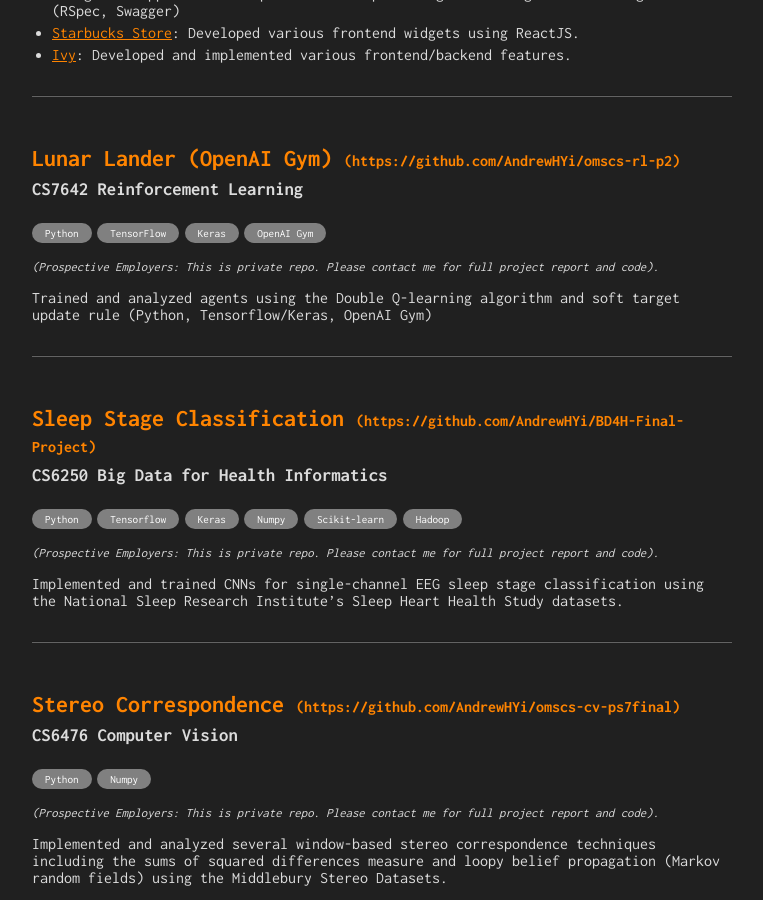
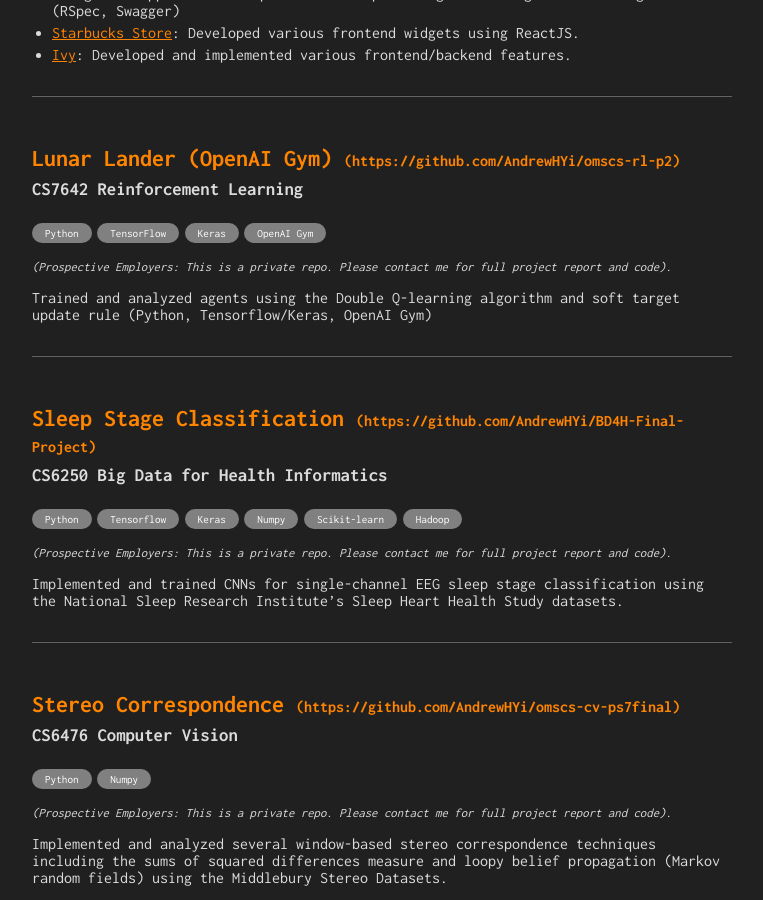
Before and after one commit to AndrewHYi/andrewhyi.github.io, a Jekyll site: the page built from projects.md, in a window 1280 px wide and 900 px high, scrolled down 1201 px. Shown: the whole window, without its empty margins (258-1021 px from the left). Built offline with Jekyll 4.4.1, drawn with Linux system fonts in a browser that asks for light colours.

```diff
--- a/_data/projects.yml
+++ b/_data/projects.yml
@@ -78,7 +78,7 @@ bookmarking, website scraping, price tracking and budgeting (Ruby on Rails, Angu
 - name: Lunar Lander (OpenAI Gym)
   link: https://github.com/AndrewHYi/omscs-rl-p2
   position: CS7642 Reinforcement Learning
-  blurb: "(Prospective Employers: This is private repo. Please contact me for full project report and code)."
+  blurb: "(Prospective Employers: This is a private repo. Please contact me for full project report and code)."
   description: "Trained and analyzed agents using the Double Q-learning algorithm and soft target update rule (Python, Tensorflow/Keras, OpenAI Gym)"
   skills:
     - Python
@@ -93,7 +93,7 @@ bookmarking, website scraping, price tracking and budgeting (Ruby on Rails, Angu
 - name: Sleep Stage Classification
   link: https://github.com/AndrewHYi/BD4H-Final-Project
   position: CS6250 Big Data for Health Informatics
-  blurb: "(Prospective Employers: This is private repo. Please contact me for full project report and code)."
+  blurb: "(Prospective Employers: This is a private repo. Please contact me for full project report and code)."
   description: "Implemented and trained CNNs for single-channel EEG sleep stage classification using the National Sleep Research Institute’s Sleep Heart Health Study datasets."
   skills:
     - Python
@@ -108,7 +108,7 @@ bookmarking, website scraping, price tracking and budgeting (Ruby on Rails, Angu
 - name: Stereo Correspondence
   link: https://github.com/AndrewHYi/omscs-cv-ps7final
   position: CS6476 Computer Vision
-  blurb: "(Prospective Employers: This is private repo. Please contact me for full project report and code)."
+  blurb: "(Prospective Employers: This is a private repo. Please contact me for full project report and code)."
   description: "Implemented and analyzed several window-based stereo correspondence techniques including the sums of squared differences measure and loopy belief propagation (Markov random fields) using the Middlebury Stereo Datasets."
   skills:
     - Python
```
